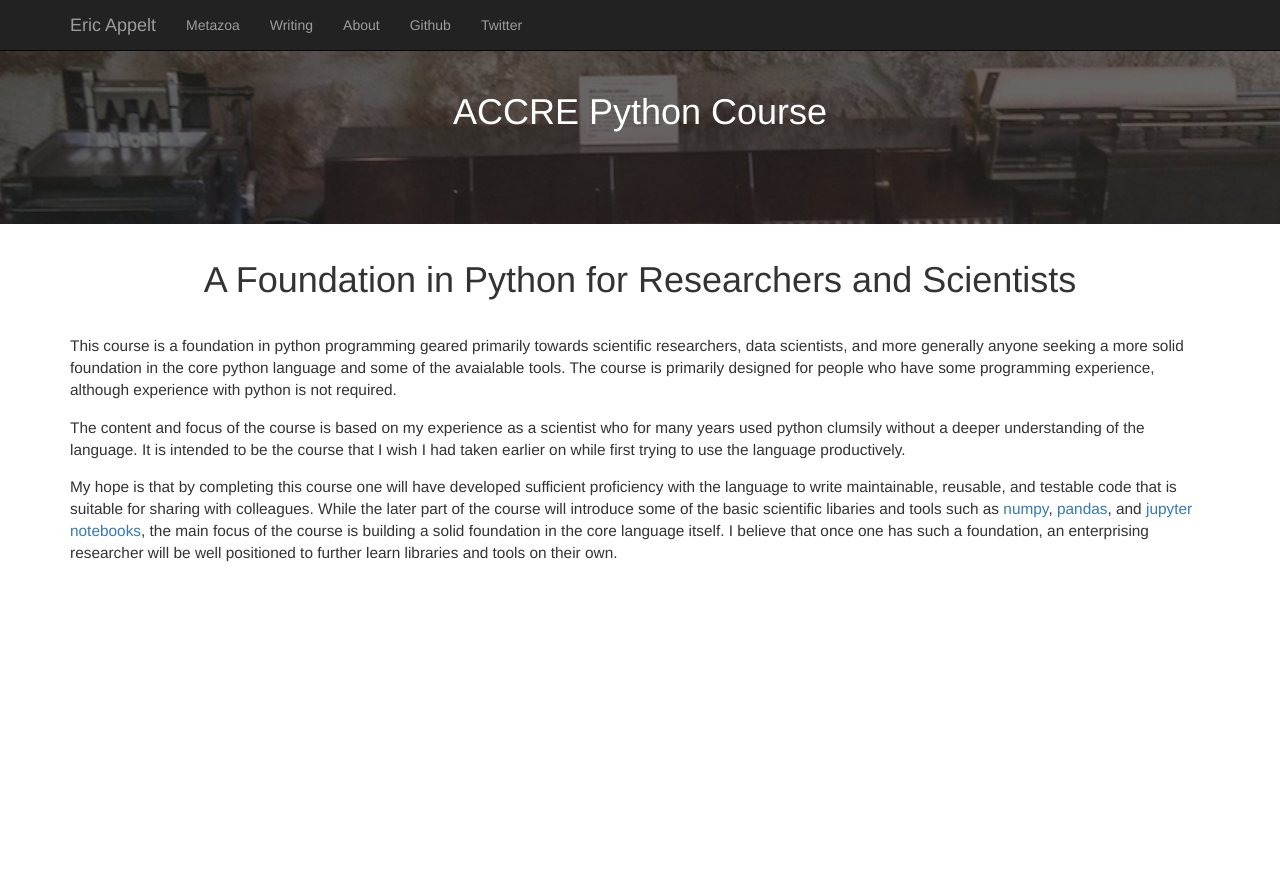
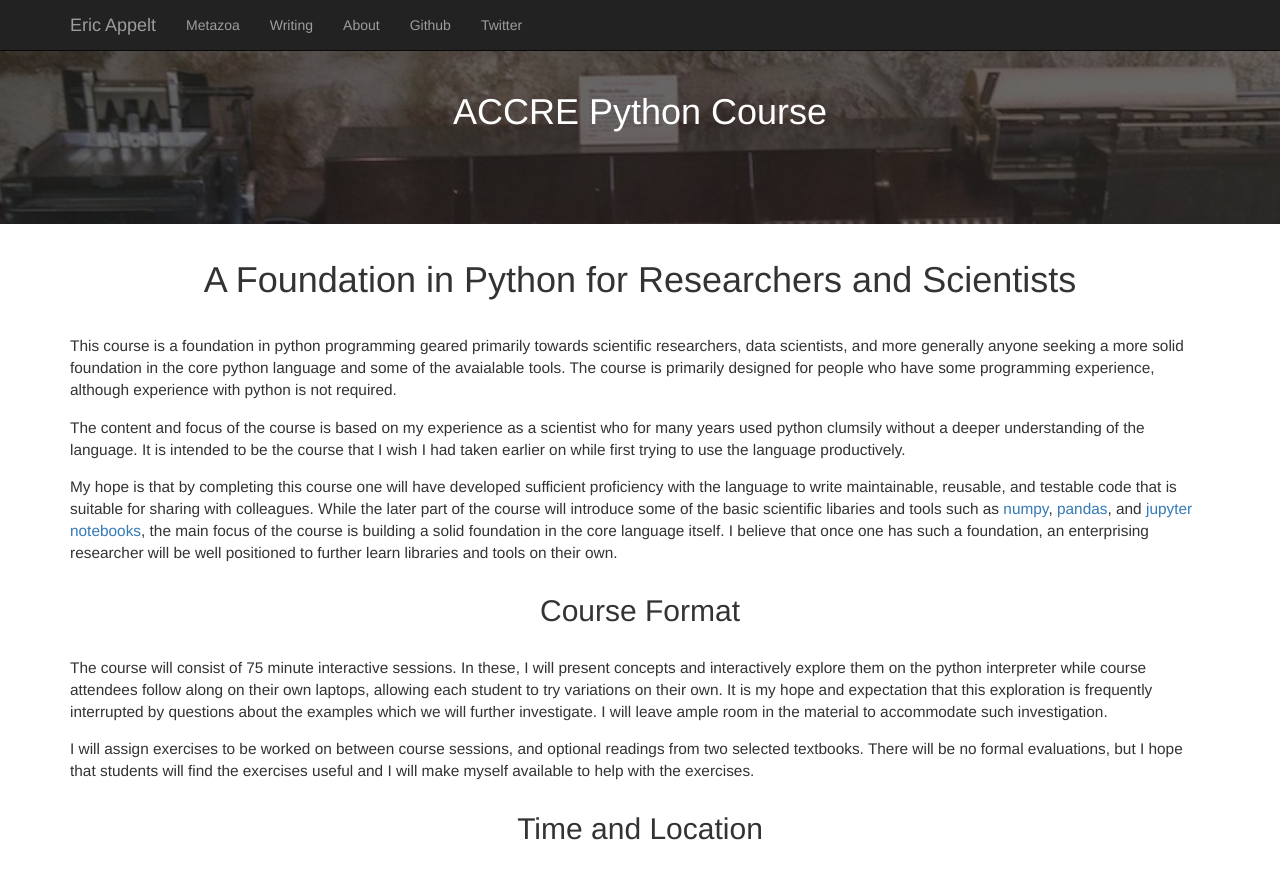
Before and after one commit to appeltel/website-ericappelt, a Jekyll site: the page built from pythonclass/index.md, in a window 1280 px wide. Shown: the top 879 px of the page. Built offline with Jekyll 4.4.1, drawn with Linux system fonts in a browser that asks for light colours; nearby versions of some CDN libraries.

Commit message:
python course material (more)

```diff
--- a/pythonclass/index.md
+++ b/pythonclass/index.md
@@ -29,3 +29,20 @@ the main focus of the course is building a solid foundation in the
 core language itself. I believe that once one has such a foundation,
 an enterprising researcher will be well positioned to further
 learn libraries and tools on their own.
+
+## Course Format
+
+The course will consist of 75 minute interactive sessions. In these,
+I will present concepts and interactively explore them on the python
+interpreter while course attendees follow along on their own laptops,
+allowing each student to try variations on their own. It is my hope
+and expectation that this exploration is frequently interrupted by
+questions about the examples which we will further investigate. I will
+leave ample room in the material to accommodate such investigation.
+
+I will assign exercises to be worked on between course sessions, and
+optional readings from two selected textbooks. There will be no formal
+evaluations, but I hope that students will find the exercises useful and
+I will make myself available to help with the exercises.
+
+## Time and Location
```
